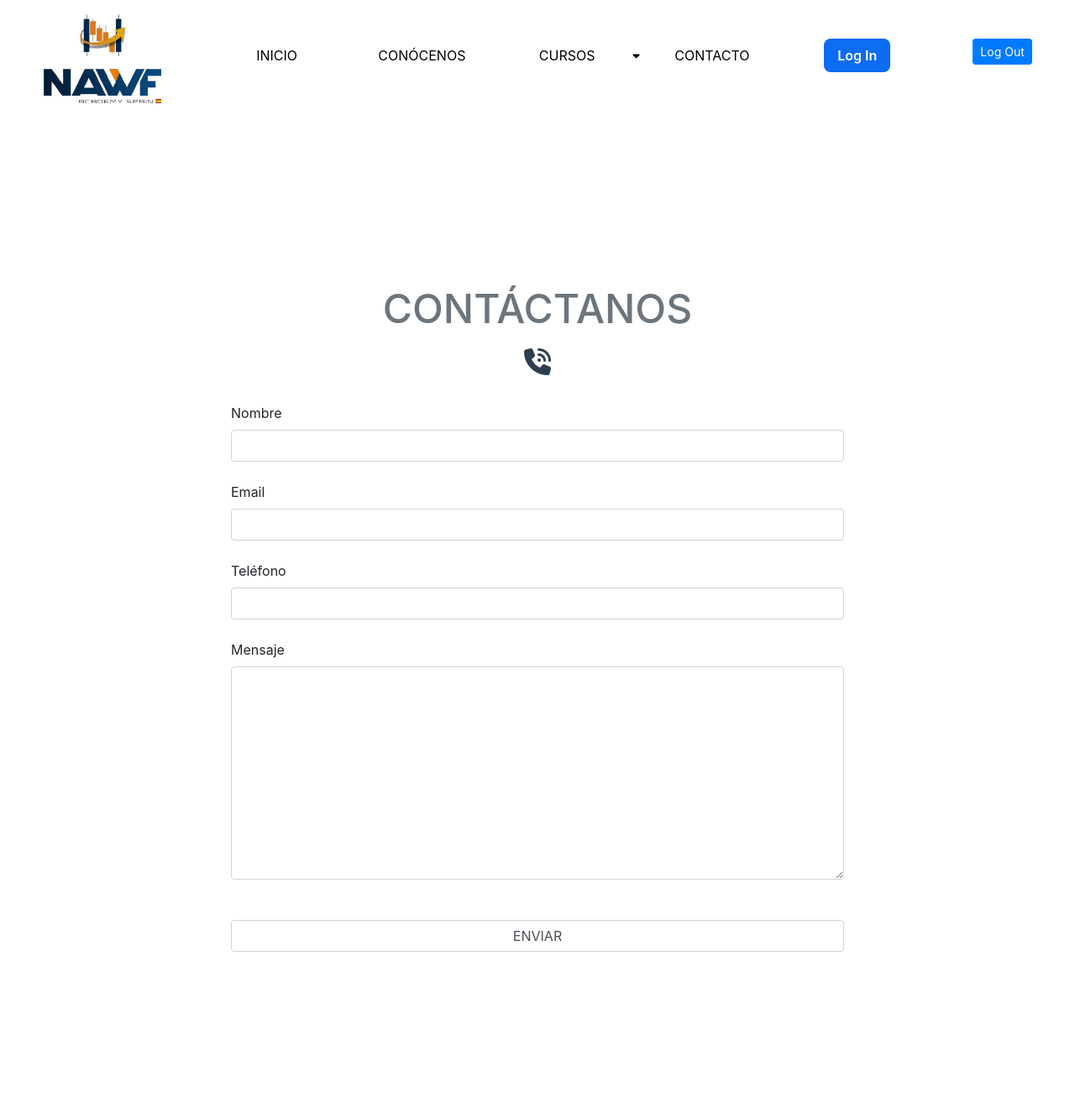
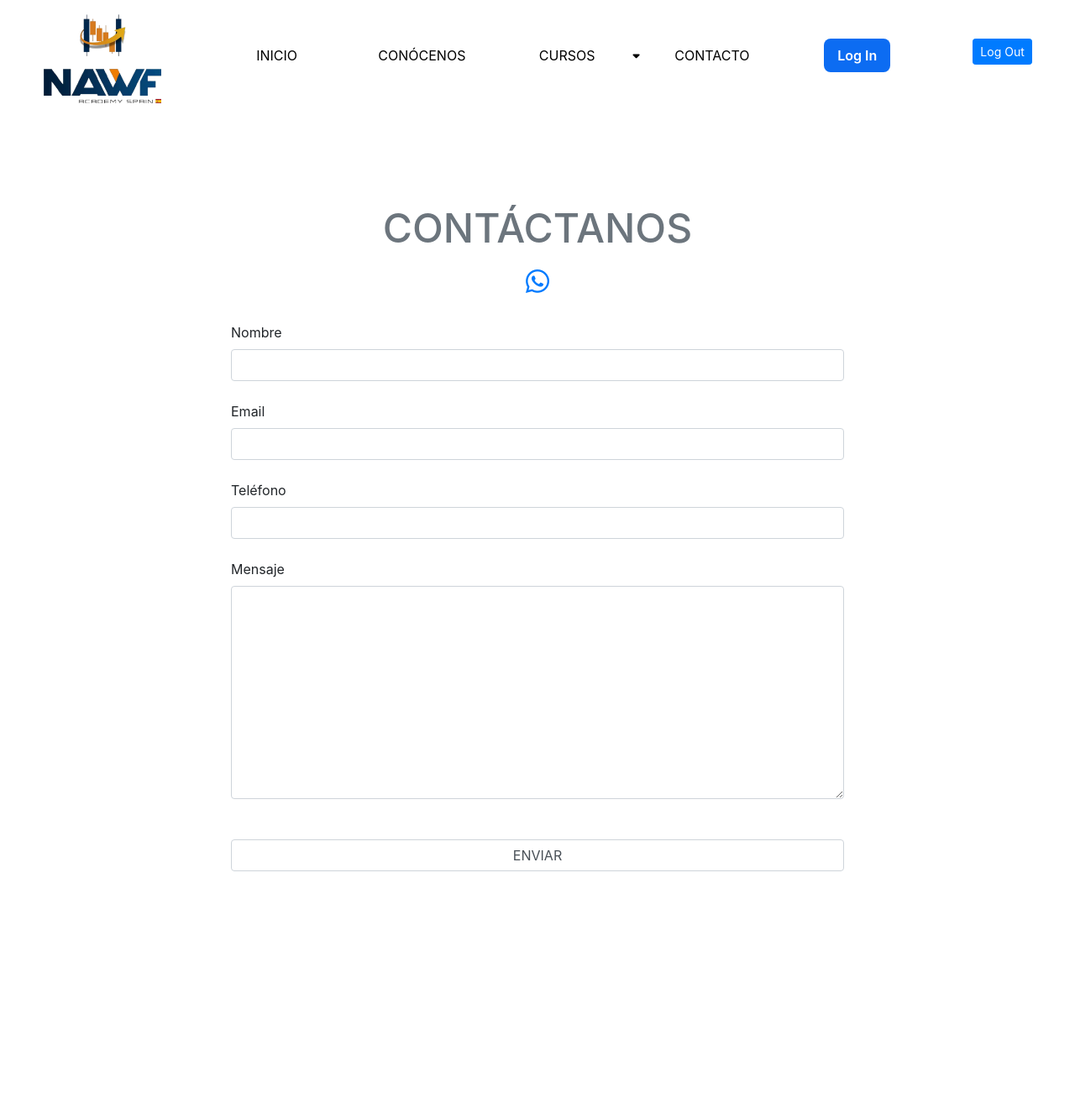
Before and after one commit to kokoyoana/Academia, a Django app: page /contacto/ in a window 1280 px wide. Shown: the whole page at 84% size. After the commit the page ends 1038 px from the top, so only its background shows below. Run offline with Django 3.2, Linux system fonts and the light colour scheme; some libraries are stand-ins or nearby versions.

Commit message:
Conexion wassap template contacto

```diff
--- a/academia/app/static/css/style.css
+++ b/academia/app/static/css/style.css
@@ -326,6 +326,15 @@ span.carousel-control-next-icon{
    margin:auto;
 
 }
+div.carousel-inner {
+  height: 500px;
+   margin:auto;
+
+}
+.carousel-inner{
+  margin-top: 200px;
+  height: auto;
+}
 div .flayer{
   height: 500px;
 }
@@ -344,7 +353,7 @@ text-align: center !important;
 
 
 .page-section {
-  padding: 12rem 0;
+  padding: 6rem 0;
 }
 .page-section .page-section-heading {
   font-size: 2.25rem;
--- a/academia/templates/app/contacto.html
+++ b/academia/templates/app/contacto.html
@@ -6,7 +6,7 @@
       <h2 class="page-section-heading text-center text-uppercase text-secondary mb-0">Contáctanos</h2>
       <!-- Icon Divider-->
       <div class="divider-custom">
-         <div class="divider-custom-icon"><i class="fas fa-phone-volume"></i></div>
+         <div class="divider-custom-icon"><a href="https://wa.me/664195674"><i class="fab fa-whatsapp"></i></a></div>
       </div>
       <!-- Contact Section Form-->
       <div class="row">
```
